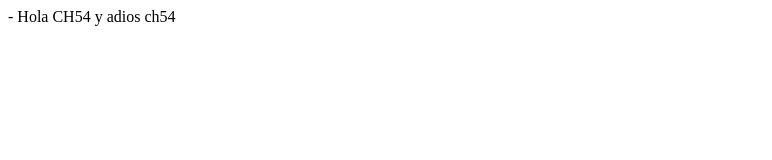
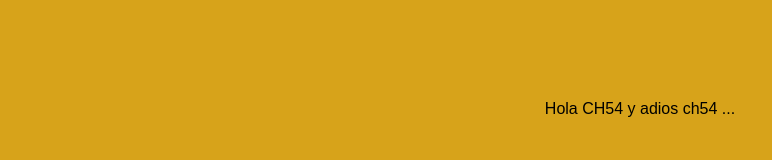
Before and after one commit to JesusASM1997/CH54-miPrimerRepo, a plain HTML site: page index.html in a window 1280 px wide. Shown: the whole page, without its empty margins (0-772 px from the left). Drawn offline with Linux system fonts and the light colour scheme.

Commit message:
style: alineacion, fuente, fondo de tag body

```diff
--- a/index.html
+++ b/index.html
@@ -1,11 +1,12 @@
 <html>
 
 <head>
+        <link rel="stylesheet" href="style.css">
         <title> CH54 </title>
 </head>
 
 <body>
-        - <hl> Hola CH54 y adios ch54 </h1>
+         <hl> Hola CH54 y adios ch54 ... </h1>
 </body>
 
 </html>
--- a/style.css
+++ b/style.css
@@ -0,0 +1,7 @@
+
+body{
+    font-family: Arial, sans-serif;
+    background-color: #d7a31a;
+    text-align: center;
+    margin-top: 100px;
+}
```
